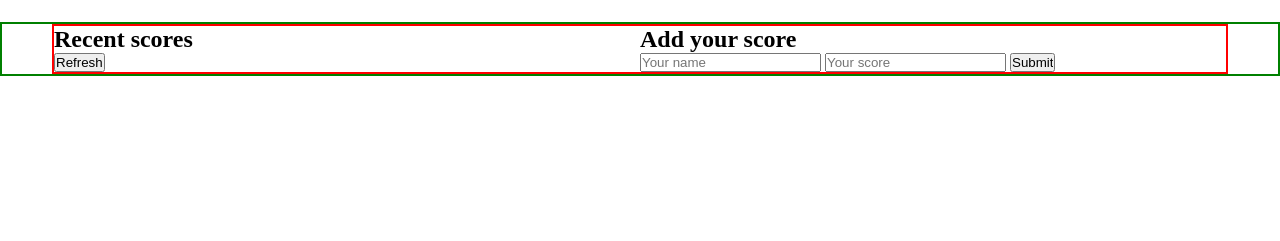
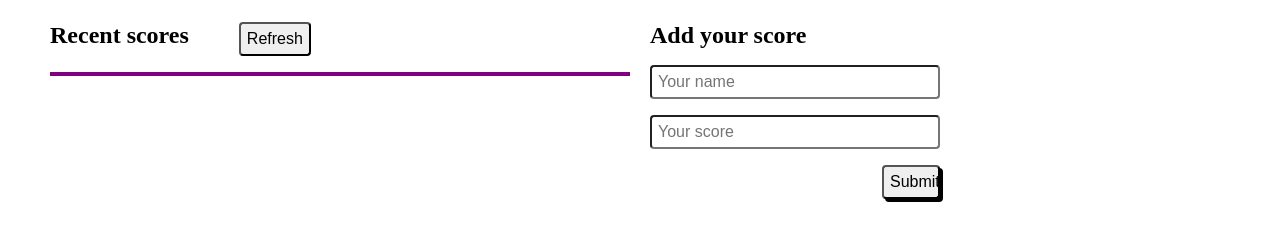
Before and after one commit to Ibnballo1/leaderboard, a website: page src/index.html in a window 1280 px wide. Shown: the part 65-306 px from the top of the page. Drawn offline with Linux system fonts and the light colour scheme.

Commit message:
Add styles to main section

```diff
--- a/src/styles.css
+++ b/src/styles.css
@@ -10,12 +10,53 @@ header {
 }
 
 #main {
-  border: 2px solid green;
-  padding: 0 50px;
+  padding: 0 3.125rem;
 }
 
 .grid-section {
-  border: 2px solid red;
   display: grid;
   grid-template-columns: repeat(2, 1fr);
+  column-gap: 1.25rem;
 }
+
+.leaderboard-lists,
+.toadd-list {
+  display: flex;
+  flex-direction: column;
+}
+
+.refresh {
+  display: flex;
+  gap: 3.125rem;
+}
+
+.main-lists {
+  border: 2px solid purple;
+}
+
+.forms {
+  width: 50%;
+  display: flex;
+  flex-direction: column;
+}
+
+.inputs,
+.refresh-btn {
+  padding: 0.375rem;
+  font-size: 1rem;
+  border-radius: 0.25rem;
+}
+
+.submit-inputs {
+  width: 20%;
+  align-self: flex-end;
+  box-shadow: 3px 3px #000;
+}
+
+.refresh,
+.main-lists,
+.forms,
+.add-score,
+.text-inputs {
+    margin-bottom: 1rem;
+}
```
